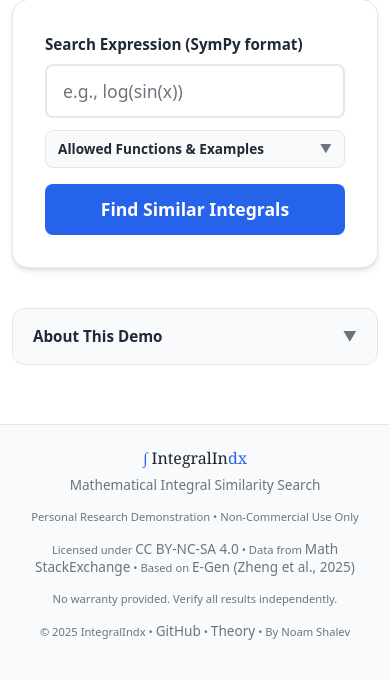
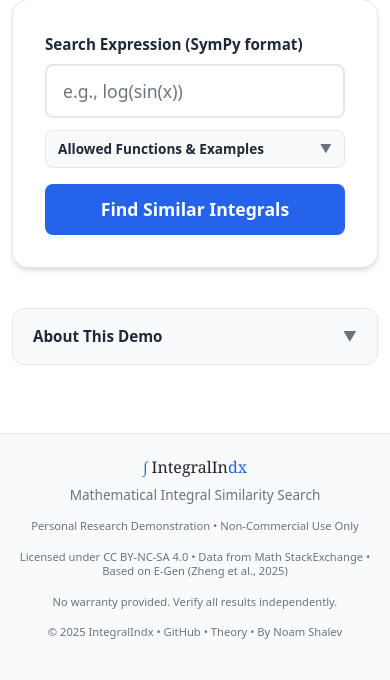
Before and after one commit to noamshh/integralindx, a Python web app: template src/web/templates/index.html in a window 390 px wide. Shown: the part 164-844 px from the top of the page. Run offline with Jinja, Linux system fonts and the light colour scheme; the template is opened without the code that fills it, so the values that code supplies are empty.

Commit message:
added favicon, fixed footer

```diff
--- a/src/web/routers/system.py
+++ b/src/web/routers/system.py
@@ -1,5 +1,5 @@
 from fastapi import APIRouter, Request, Header, HTTPException
-from fastapi.responses import HTMLResponse, JSONResponse
+from fastapi.responses import HTMLResponse, JSONResponse, Response
 import logging
 import os
 
--- a/src/web/static/css/style.css
+++ b/src/web/static/css/style.css
@@ -286,11 +286,11 @@ a .dx-text {
     }
 
     .footer a {
-        font-size: 0.75rem;
+        font-size: 0.75rem !important;
     }
 
     .footer .small a {
-        font-size: 0.7rem;
+        font-size: 0.7rem !important;
     }
 
     .about-links {
--- a/src/web/static/js/app.js
+++ b/src/web/static/js/app.js
@@ -26,11 +26,8 @@ class IntegralSearchApp {
     async checkServerHealth() {
         try {
             const response = await fetch('/healthz');
-            const health = await response.json();
-            if (!health.search_engine_available) {
-                this.showError('Search engine is not available.', false);
-            } else if (!health.inference_available) {
-                console.warn('Inference engine not available');
+            if (!response.ok) {
+                this.showError('Unable to connect to server', false);
             }
         } catch (error) {
             console.error('Health check failed:', error);
--- a/src/web/templates/base.html
+++ b/src/web/templates/base.html
@@ -4,6 +4,7 @@
     <meta charset="UTF-8">
     <meta name="viewport" content="width=device-width, initial-scale=1.0">
     <title>{% block title %}IntegralIndx{% endblock %}</title>
+    <link rel="icon" type="image/svg+xml" href="/static/favicon.svg">
     {% if umami_site_id %}<script defer src="https://analytics-integralindx.fly.dev/script.js" data-website-id="{{ umami_site_id }}"></script>{% endif %}
     <link href="https://cdn.jsdelivr.net/npm/bootstrap@5.1.3/dist/css/bootstrap.min.css" rel="stylesheet">
     <script>
@@ -33,15 +34,15 @@
                     <p class="text-muted small mb-2">
                         Personal Research Demonstration • Non-Commercial Use Only
                     </p>
-                    <p class="text-muted small mb-2" style="font-size: 0.8rem;">
+                    <p class="text-muted small mb-2">
                         Licensed under <a href="http://creativecommons.org/licenses/by-nc-sa/4.0/" target="_blank" class="text-muted">CC BY-NC-SA 4.0</a> •
                         Data from <a href="https://math.stackexchange.com" target="_blank" class="text-muted">Math StackExchange</a> •
                         Based on <a href="https://arxiv.org/abs/2501.14951" target="_blank" class="text-muted">E-Gen (Zheng et al., 2025)</a>
                     </p>
-                    <p class="text-muted small" style="font-size: 0.75rem;">
+                    <p class="text-muted small">
                         No warranty provided. Verify all results independently.
                     </p>
-                    {% if umami_site_id %}<p class="text-muted small" style="font-size: 0.75rem;">Privacy-respecting analytics (no cookies, no tracking)</p>{% endif %}
+                    {% if umami_site_id %}<p class="text-muted small">Privacy-respecting analytics (no cookies, no tracking)</p>{% endif %}
                     <p class="text-muted small">
                         © 2025 IntegralIndx •
                         <a href="https://github.com/noamshh/IntegralIndx" target="_blank" class="text-muted">GitHub</a> •
```
